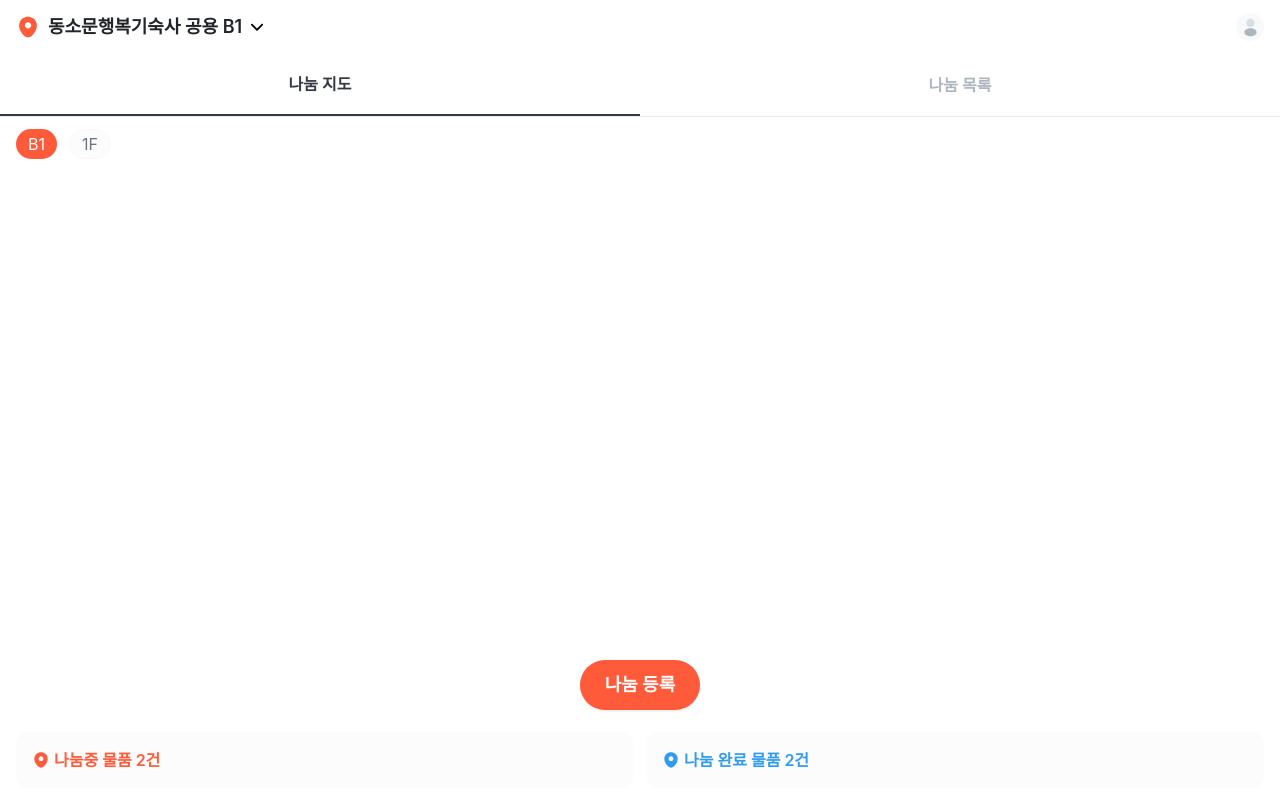
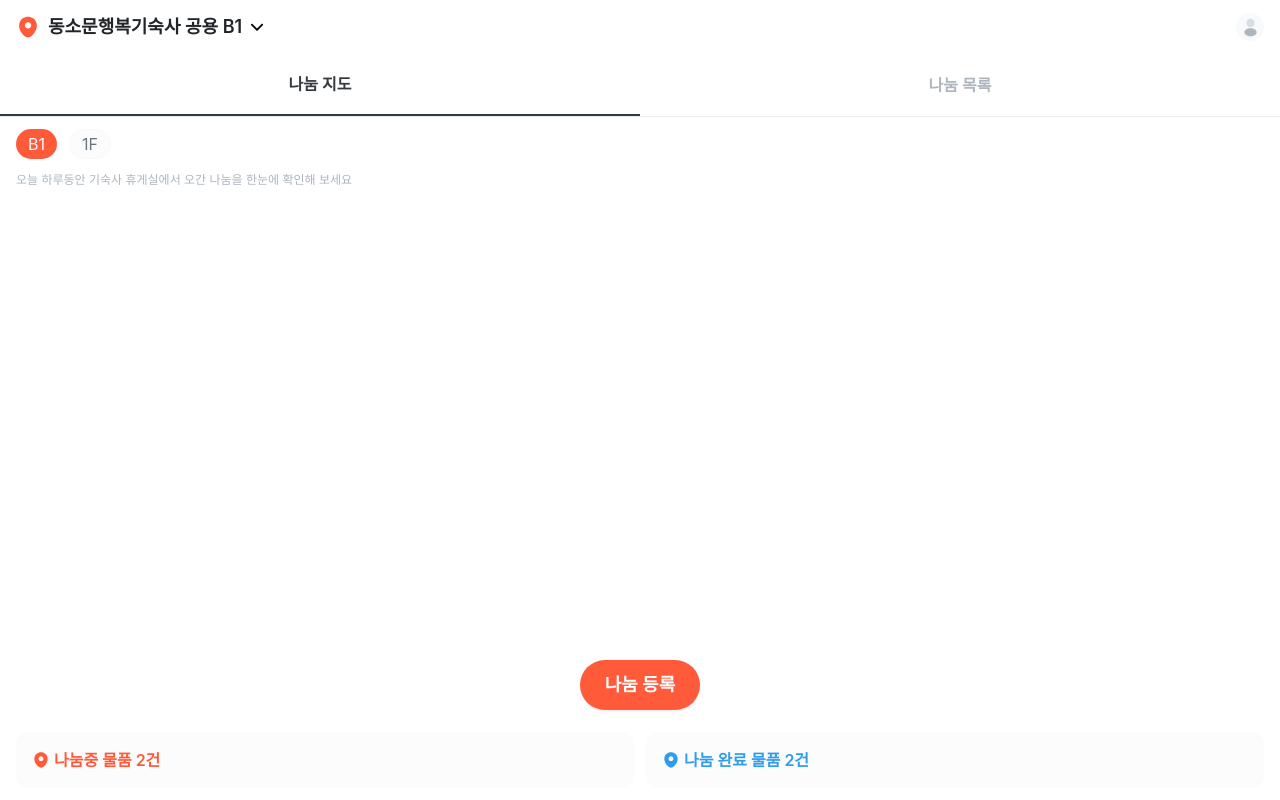
Before and after one commit to Dongsomun-happydorm/FE, a React (Vite) app: page / in a window 1280 px wide. Built offline with nearby package versions, Linux system fonts and the light colour scheme; a web font is replaced by a local one.

Commit message:
refactor: 가이드 문구 추가

```diff
--- a/src/pages/SharingMapPage.tsx
+++ b/src/pages/SharingMapPage.tsx
@@ -21,15 +21,15 @@ export default function SharingMapPage() {
   return (
     <div className="relative flex h-dvh w-full flex-col overflow-hidden bg-white">
       <Header />
-
       <TabBar tabs={TABS} activeTab={activeTab} onTabChange={setActiveTab} />
-
       <FloorToggle
         floors={floors}
         activeFloor={activeFloor}
         onFloorChange={setFloor}
       />
-
+      <p className="typography-caption px-4  text-gray-500">
+        오늘 하루동안 기숙사 휴게실에서 오간 나눔을 한눈에 확인해 보세요
+      </p>
       <div className="relative flex-1 overflow-hidden">
         {activeTab === 'map' ? (
           <FloorMap />
@@ -38,9 +38,7 @@ export default function SharingMapPage() {
             나눔 목록
           </div>
         )}
-
         <FloatingButton label="나눔 등록" />
-
         <SharingStatusCards sharingCount={2} completedCount={2} />
       </div>
     </div>
```
